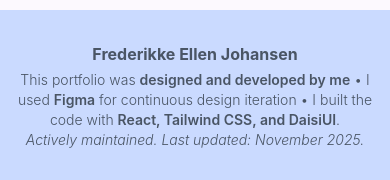
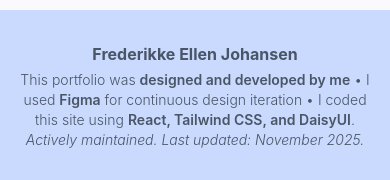
Before and after one commit to FrederikkeJohansen/portfolio, a React (Vite) app in the folder coolPortfolio/: page / in a window 390 px wide. Shown: the part 4274-4454 px from the top of the page. Built offline with nearby package versions, Linux system fonts and the light colour scheme.

Commit message:
Update footer text and change project grid layout for better responsiveness

```diff
--- a/coolPortfolio/src/components/Footer.jsx
+++ b/coolPortfolio/src/components/Footer.jsx
@@ -13,8 +13,8 @@
       <div className="max-w-6xl mx-auto grid grid-cols-1 gap-8">
         <div className="flex flex-col items-center text-center">
           <h1 className="text-base font-bold mb-1">Frederikke Ellen Johansen</h1>
-          <p className="font-light text-sm max-w-lg">
-            This portfolio was <span className="font-semibold">designed and developed by me</span> • I used <span className="font-semibold">Figma</span> for continuous design iteration • I built the code with <span className="font-semibold">React, Tailwind CSS, and DaisiUI</span>.</p>
+          <p className="font-light text-sm max-w-xl">
+            This portfolio was <span className="font-semibold">designed and developed by me</span> • I used <span className="font-semibold">Figma</span> for continuous design iteration • I coded this site using <span className="font-semibold">React, Tailwind CSS, and DaisyUI</span>.</p>
           <p className="font-light text-sm max-w-md italic">Actively maintained. Last updated: November 2025.</p>
 
         </div>
--- a/coolPortfolio/src/components/ProjectsGrid.jsx
+++ b/coolPortfolio/src/components/ProjectsGrid.jsx
@@ -112,7 +112,7 @@
       <h2 id="selected-projects" className="text-sm font-extralight mb-2 flex justify-center text-black">
         SELECTED PROJECTS
       </h2>
-      <div className="grid grid-cols-1 md:grid-cols-2 gap-4 md:gap-8 max-w-9xl">
+      <div className="grid grid-cols-1 md:grid-cols-2 2xl:grid-cols-3 gap-4 md:gap-8 max-w-9xl">
         {projects.map((project) => (
           <div key={project.id} className="relative group overflow-hidden">
             <button
```
